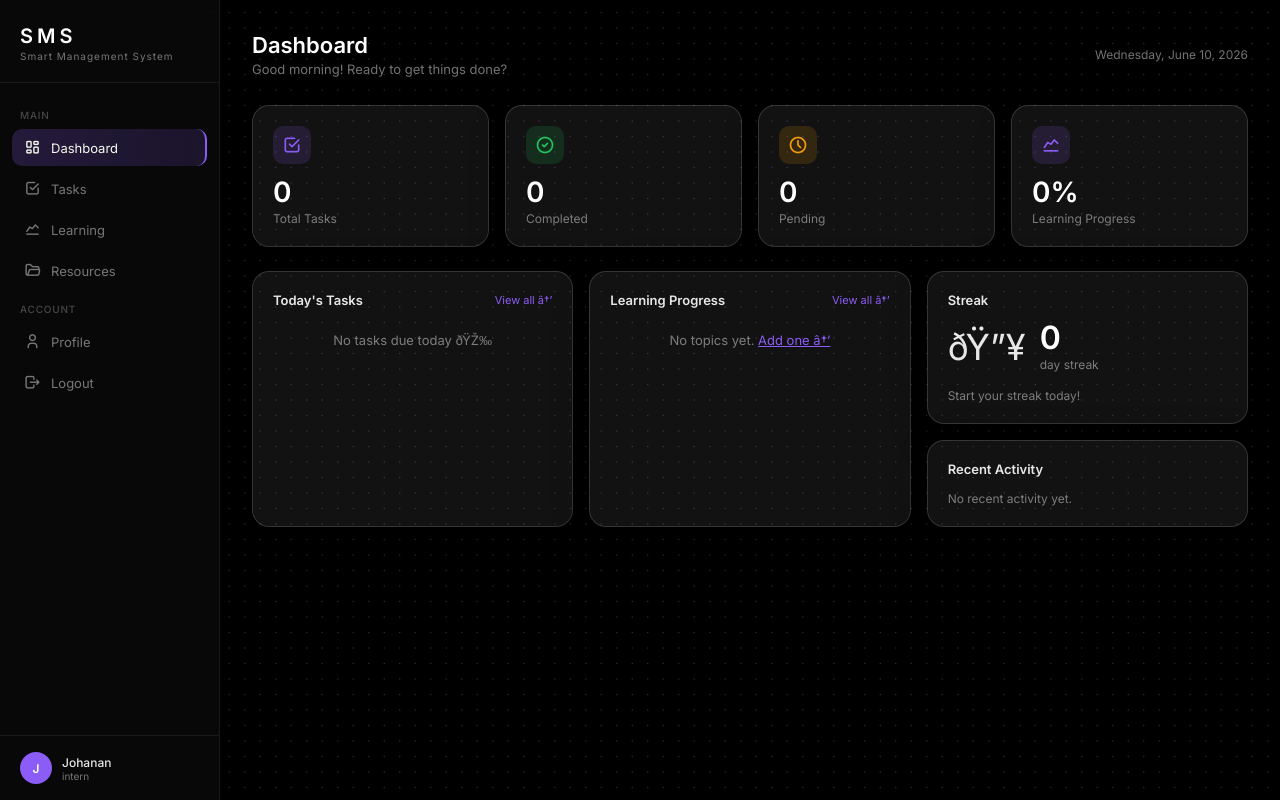
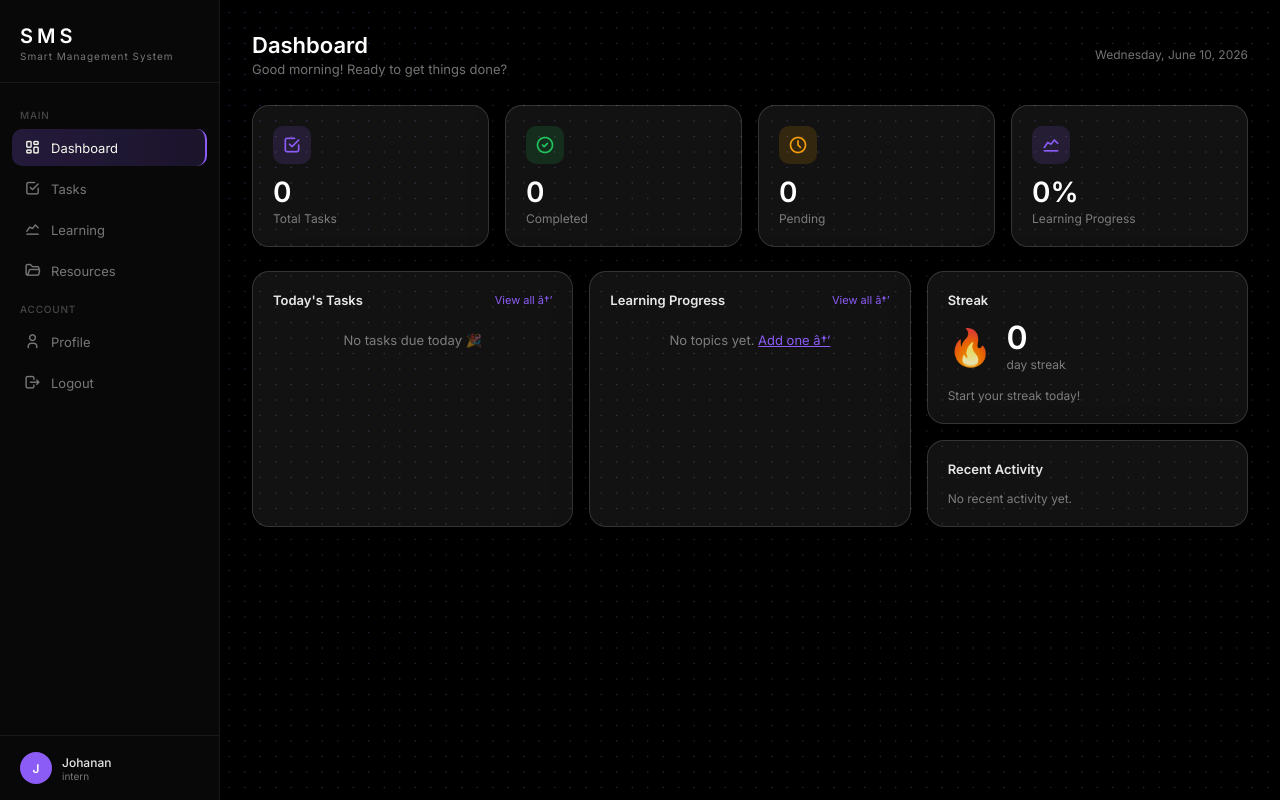
Before and after one commit to JohananSJ/smart-management-system, a Flask app: template templates/dashboard/dashboard.html in a window 1280 px wide. Run offline with Flask 3, Linux system fonts and the light colour scheme; the template is opened without the code that fills it, so the values that code supplies are empty.

Commit message:
Fix learning progress percentage, dashboard fixes

```diff
--- a/templates/dashboard/dashboard.html
+++ b/templates/dashboard/dashboard.html
@@ -3,7 +3,7 @@
 <head>
   <meta charset="UTF-8" />
   <meta name="viewport" content="width=device-width, initial-scale=1.0"/>
-  <title>SMS â€” Dashboard</title>
+  <title>SMS Dashboard</title>
   <link href="https://fonts.googleapis.com/css2?family=Inter:wght@300;400;500;600&display=swap" rel="stylesheet"/>
   <link rel="stylesheet" href="https://cdn.jsdelivr.net/npm/@tabler/icons-webfont@latest/tabler-icons.min.css"/>
   <style>
@@ -546,7 +546,7 @@
         <div class="card">
           <div class="section-title">Streak</div>
           <div class="streak-card">
-            <div class="streak-fire">ðŸ”¥</div>
+            <div class="streak-fire">🔥</div>
             <div>
               <div class="streak-count" id="streakCount">â€”</div>
               <div class="streak-label">day streak</div>
@@ -637,7 +637,7 @@
 
       setTimeout(() => {
         if (todayTasks.length === 0) {
-          container.innerHTML = '<p style="font-size:13px;color:var(--white-muted);text-align:center;padding:10px 0;">No tasks due today ðŸŽ‰</p>';
+          container.innerHTML = '<p style="font-size:13px;color:var(--white-muted);text-align:center;padding:10px 0;">No tasks due today 🎉</p>';
           return;
         }
         container.innerHTML = todayTasks.slice(0,4).map(t => `
@@ -683,7 +683,7 @@
       const items = data.progress || [];
 
       const avgPct = items.length
-        ? Math.round(items.reduce((s, i) => s + (i.percentage || 0), 0) / items.length)
+        ? Math.round(items.reduce((s, i) => s + (i.completion_percentage || 0), 0) / items.length)
         : 0;
 
       setTimeout(() => {
@@ -699,11 +699,11 @@
         container.innerHTML = items.slice(0,3).map(item => `
           <div class="progress-item">
             <div class="progress-header">
-              <span class="progress-name">${item.topic}</span>
-              <span class="progress-pct">${item.percentage || 0}%</span>
+              <span class="progress-name">${item.topic_name}</span>
+              <span class="progress-pct">${item.completion_percentage || 0}%</span>
             </div>
             <div class="progress-track">
-              <div class="progress-fill" data-width="${item.percentage || 0}"></div>
+              <div class="progress-fill" data-width="${item.completion_percentage || 0}"></div>
             </div>
           </div>
         `).join('');
@@ -759,7 +759,7 @@
 
       const activities = [
         ...tasks.map(t  => ({ text: `Task "${t.title}" is ${t.status}`,   time: 'Recently', color: t.status === 'done' ? 'green' : 'amber' })),
-        ...topics.map(p => ({ text: `Learning "${p.topic}" at ${p.percentage || 0}%`, time: 'Recently', color: 'purple' })),
+        ...topics.map(p => ({ text: `Learning "${p.topic_name}" at ${p.completion_percentage || 0}%`, time: 'Recently', color: 'purple' })),
       ];
 
       const container = document.getElementById('activityFeed');
```
Also changed, not shown: fix_dashboard.py (added, +13 -0 lines).
